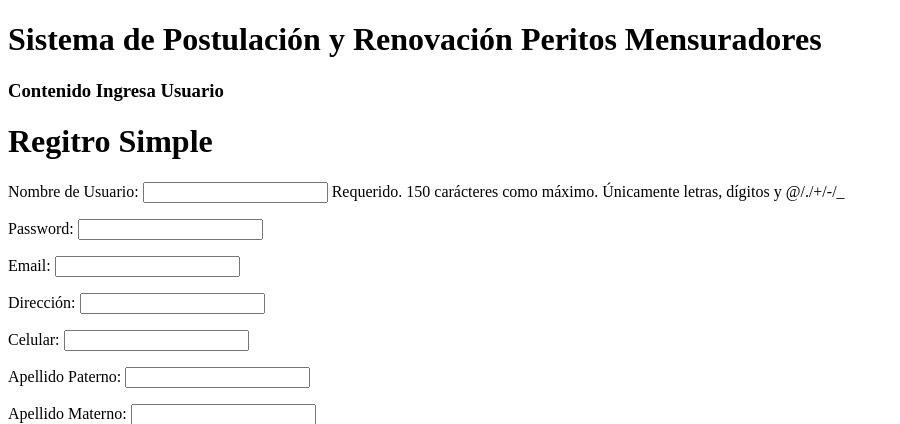
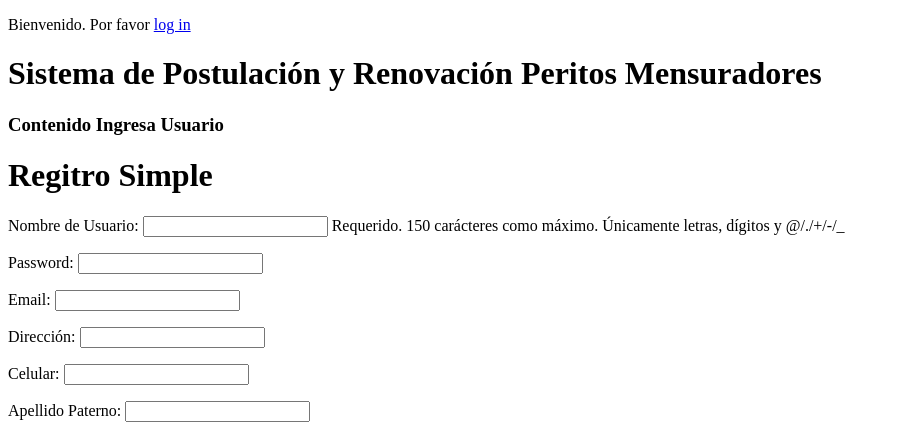
Before and after one commit to cerbeerza/Peritos, a Django app: page /registro/ in a window 1280 px wide. Shown: the top 424 px of the page, without its empty margins (0-900 px from the left). Run offline with Django 3.2, Linux system fonts and the light colour scheme; parts of the project's set-up code (start-up, migrations or seed data) failed here and were passed over; some libraries are stand-ins or nearby versions.

Commit message:
Antes de Borrado (PEGA)

```diff
--- a/templates/base.html
+++ b/templates/base.html
@@ -14,6 +14,14 @@
 </head>
 <body>
     <div id="header">
+
+        {% if user.is_authenticated %}
+        <p>Bienvenido, <b>{{ user.username }}</b></p>
+        {% else %}
+            <p>Bienvenido. Por favor <a href="{% url "login" %}">log in</a> </p>
+        {% endif %}
+
+
         <h1>Sistema de Postulación y Renovación Peritos Mensuradores</h1>
     </div>
     <div id="content">
```
